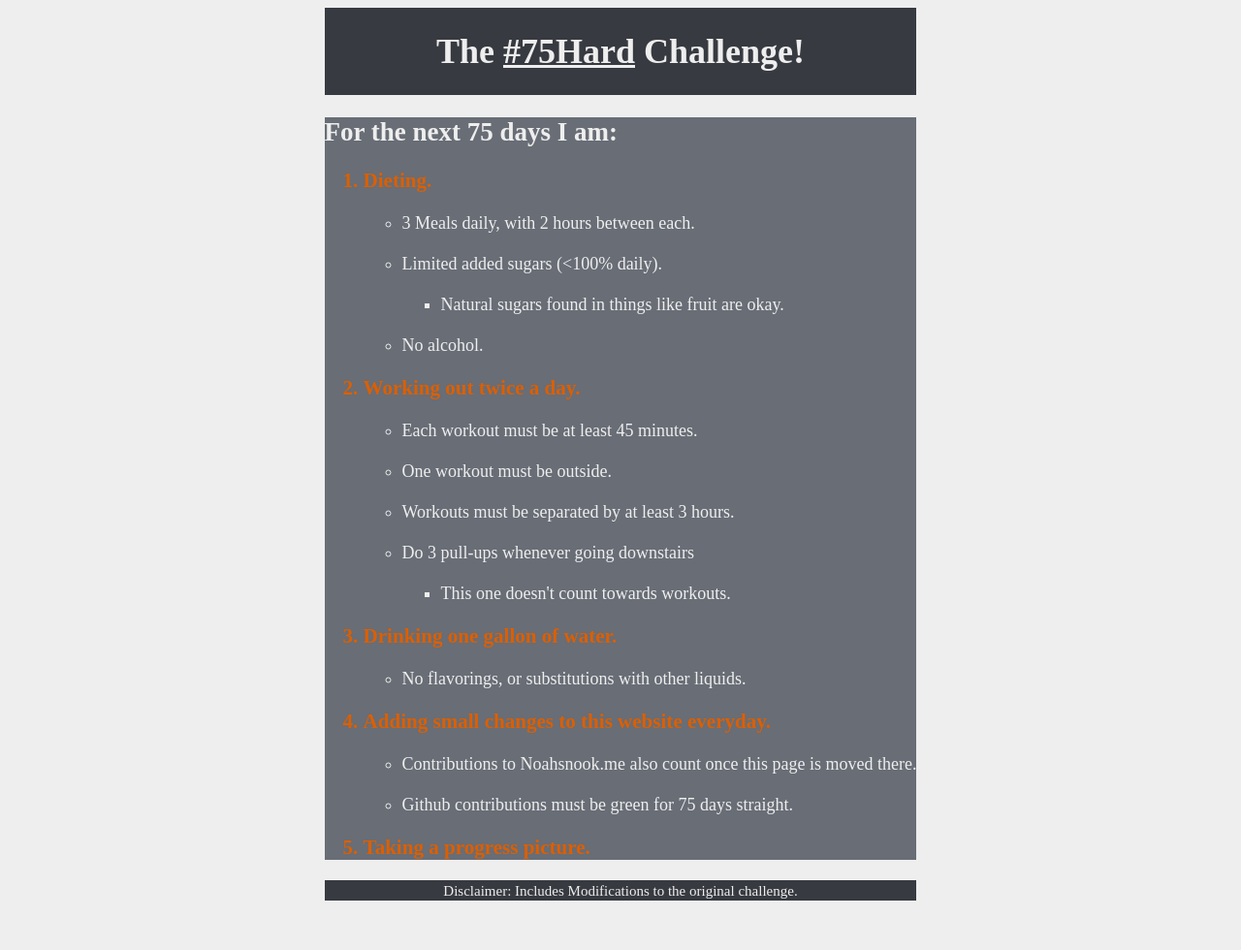
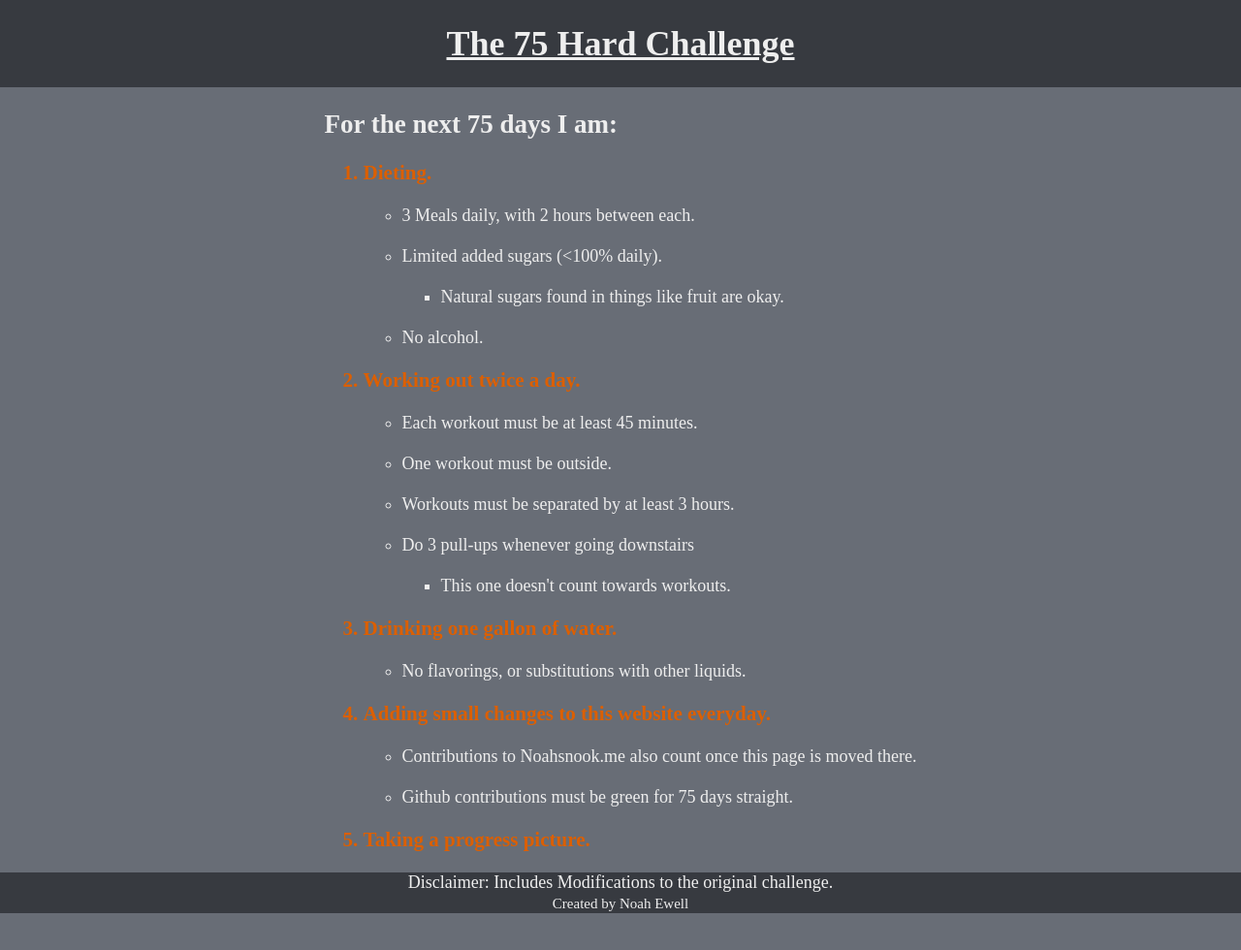
Before and after one commit to NoahEwell/75-Hard-Challenge, a plain HTML site: page index.html in a window 1280 px wide. Shown: the top 980 px of the page at 97% size. Before the commit the page ends 937 px from the top, so only its background shows below. Drawn offline with Linux system fonts and the light colour scheme.

Commit message:
Fixed CSS Margin issues

```diff
--- a/css/styles.css
+++ b/css/styles.css
@@ -1,6 +1,6 @@
 body {
-    background-color: rgb(238, 238, 238);
     font-size: 18px;
+    margin: 0;
 }
 
 header > li {
@@ -20,24 +20,28 @@ h1, .hlink {
 .header-container {
     background-color: rgb(55, 58, 64);
     display: inline-block;
-    width: 100%
+    width: 100%;
 }
 
 .outer-container {
+    background-color: rgb(104, 109, 118);
+    height: 5000px;
+}
+
+.inner-container {
+    color: rgb(238, 238, 238);
+
+    /* Center Content  */
     max-width: fit-content;
     margin-left: auto;
     margin-right: auto;
-}
-
-.inner-container {
-    background-color: rgb(104, 109, 118);
-    color: rgb(238, 238, 238);
 }
 
 .footer-container {
     display: inline-block;
     background-color: rgb(55, 58, 64);
     color: rgb(238, 238, 238);
+
     width: 100%;
     text-align: center;
 }
--- a/index.html
+++ b/index.html
@@ -9,7 +9,7 @@
 <body>
     <div class="outer-container">
         <div class="header-container">
-            <h1>The <a href="https://www.instagram.com/explore/tags/75hard/https://www.instagram.com/explore/tags/75hard/" class="hlink">#75Hard</a> Challenge!</h1>
+            <h1><a href="https://andyfrisella.com/pages/75hard-info" class="hlink">The 75 Hard Challenge</a></h1>
         </div>
         <div class="inner-container">
             <h2>For the next 75 days I am:</h2>
@@ -59,8 +59,9 @@
         </div>
         <div class="footer-container">
             <footer>
+                Disclaimer: Includes Modifications to the original challenge.<br>
                 <small class="footer-text">
-                       Disclaimer: Includes Modifications to the original challenge.
+                    Created by Noah Ewell
                 </small>
             </footer>
         </div>
```
Lines whose indentation alone changed are shown as unchanged.
